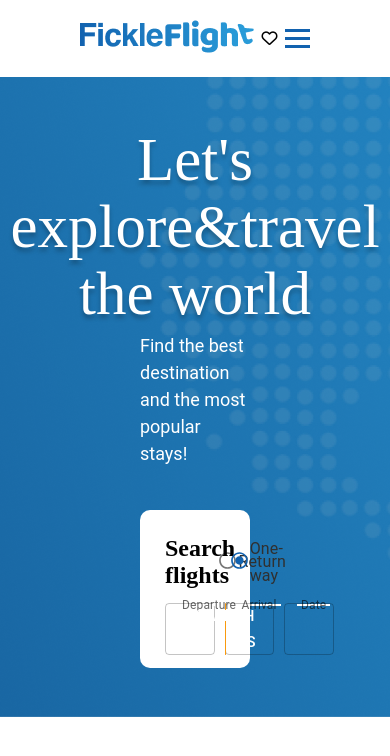
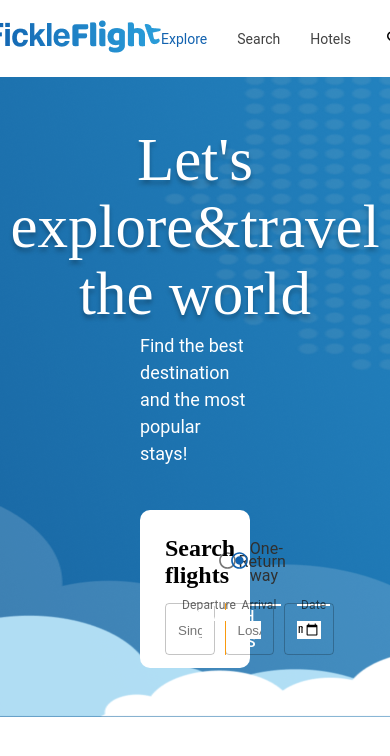
Before and after one commit to NuraibEsger/FickleFlight, a plain HTML site: page index.html in a window 390 px wide. Drawn offline with Linux system fonts and the light colour scheme.

Commit message:
resizing background picture

```diff
--- a/assets/sass/base/_base.scss
+++ b/assets/sass/base/_base.scss
@@ -1,6 +1,4 @@
-li{
-    list-style: none;
-}
+
 
 a{
     font-family: Roboto;
@@ -8,11 +6,6 @@ a{
     font-style: normal;
     font-weight: 400;
     line-height: normal;
-    text-decoration: none;
-}
-
-img{
-    width: 100%;
 }
 
 h1{
@@ -30,5 +23,5 @@ p{
     font-size: 18px;
     font-style: normal;
     font-weight: 400;
-    line-height: 27px; /* 150% */
+    line-height: 27px;
 }
--- a/assets/sass/base/_reset.scss
+++ b/assets/sass/base/_reset.scss
@@ -3,3 +3,11 @@
     padding: 0;
     box-sizing: border-box;
 }
+
+li{
+    list-style: none;
+}
+
+a{
+    text-decoration: none;
+}
--- a/assets/sass/components/_buttons.scss
+++ b/assets/sass/components/_buttons.scss
@@ -0,0 +1,33 @@
+.button-group{
+    width: 15%;
+    height: 100%;
+    display: flex;
+    padding: 5px;
+    flex-direction: column;
+    justify-content: center;
+    align-items: center;
+    gap: 10px;
+    cursor: pointer;
+
+    &-search{
+        display: flex;
+        width: 100%;
+        height: 100%;
+        flex-direction: column;
+        justify-content: center;
+        align-items: center;
+        border-radius: 4px;
+        background-color: $button-color;
+    }
+    &-text{
+        text-align: center;
+        font-feature-settings: 'clig' off, 'liga' off;
+        font-family: Roboto;
+        font-size: 15px;
+        font-style: normal;
+        font-weight: 500;
+        line-height: 26px;
+        letter-spacing: 0.46px;
+        text-transform: uppercase;
+    }
+}
--- a/assets/sass/utilities/_container.scss
+++ b/assets/sass/utilities/_container.scss
@@ -43,66 +43,6 @@
             color: $primary-color;
         }
 
-    }
-    .hamburger{
-        display: none;
-        cursor: pointer;
-        &-bar{
-            display: block;
-            width: 25px;
-            height: 3px;
-            margin: 5px auto;
-            -webkit-transition: all 0.3 ease-in-out;
-            transition: all 0.3 ease-in-out;
-            background-color: $primary-color;
-        }
-    }
-    @media(max-width: 768px){
-        .hamburger{
-            display: block;
-        }
-        .hamburger.active .hamburger-bar:nth-child(2){
-            opacity: 0;
-        }
-        .hamburger.active .hamburger-bar:nth-child(1){
-            transform: translateY(8px) rotate(45deg);
-        }
-        .hamburger.active .hamburger-bar:nth-child(3){
-            transform: translateY(-8px) rotate(-45deg);
-        }
-
-        .navbar-menu{
-            position: fixed;
-            left: -100%;
-            top: 70px;
-            gap: 0;
-            flex-direction: column;
-            width: 100%;
-            text-align: center;
-            transition: 0.3s;
-
-            &-explore{
-                margin: 16px 0;
-            }
-            &-explore.active{
-                left:0;
-            }
-
-            &-search{
-                margin: 16px 0;
-            }
-            &-search.active{
-                left:0;
-            }
-
-            &-hotels{
-                margin: 16px 0;
-            }
-            &-hotels.active{
-                left:0;
-            }
-
-        }
     }
 }
 
@@ -237,38 +177,7 @@
                     align-self: stretch;
                 }
             }
-            .button-group{
-                width: 15%;
-                height: 100%;
-                display: flex;
-                padding: 5px;
-                flex-direction: column;
-                justify-content: center;
-                align-items: center;
-                gap: 10px;
 
-                &-search{
-                    display: flex;
-                    width: 100%;
-                    height: 100%;
-                    flex-direction: column;
-                    justify-content: center;
-                    align-items: center;
-                    border-radius: 4px;
-                    background-color: $button-color;
-                }
-                &-text{
-                    text-align: center;
-                    font-feature-settings: 'clig' off, 'liga' off;
-                    font-family: Roboto;
-                    font-size: 15px;
-                    font-style: normal;
-                    font-weight: 500;
-                    line-height: 26px;
-                    letter-spacing: 0.46px;
-                    text-transform: uppercase;
-                }
-            }
         }
 
     }
--- a/assets/sass/utilities/_main.scss
+++ b/assets/sass/utilities/_main.scss
@@ -1,8 +1,5 @@
 .search-background{
-    width: fixed;
-    height: 640px;
-    background: url("/assets/images/9b977bd47a30a4e543b4224bd388e353.png"), url("/assets/images/Banner\ Gradient.png") lightgray 50% / cover no-repeat;
-    flex-shrink: 0;
+    background: url("/assets/images/9b977bd47a30a4e543b4224bd388e353\ \(1\).png"), url("/assets/images/Banner\ Gradient.png") lightgray 50% / cover no-repeat;
 }
 
 .home-tittle{
@@ -26,6 +23,16 @@
     align-self: stretch;
     border-radius: 4px;
     border: 1px solid var(--other-outlined-border, rgba(0, 0, 0, 0.23));
+
+    &-text{
+        width: 100%;
+        height: 100%;
+        display: flex;
+        padding: 15px 0px;
+        align-items: center;
+        gap: 8px;
+        align-self: stretch;
+    }
 }
 
 .label-container{
@@ -38,7 +45,9 @@
     background: var(--background-paper, #FFF);
 }
 
-.depat{
+
+
+.label-container-text{
     color: var(--text-secondary, rgba(0, 0, 0, 0.60));
     font-feature-settings: 'clig' off, 'liga' off;
     font-family: Roboto;
@@ -48,3 +57,9 @@
     line-height: 12px; /* 100% */
     letter-spacing: 0.15px;
 }
+
+.search-input-text{
+    width: 100%;
+    height: 100%;
+    border: none;
+}
--- a/index.html
+++ b/index.html
@@ -22,11 +22,6 @@
                 <div class="navbar-items-wishlist">
                     <i class="fa-regular fa-heart navbar-items-wishlist-icon"></i>
                 </div>
-            </div>
-            <div class="hamburger">
-                <span class="hamburger-bar"></span>
-                <span class="hamburger-bar"></span>
-                <span class="hamburger-bar"></span>
             </div>
         </nav>
     </header>
@@ -64,17 +59,26 @@
                         <div class="search-form-input-row">
                             <div class="search-form-input-row-dpt">
                                 <div class="input">
-                                    <div class="label-container"><p class="depat">Departure</p></div>
+                                    <div class="label-container"><p class="label-container-text">Departure</p></div>
+                                    <div class="input-text">
+                                        <input class="search-input-text" type="text" placeholder="Singapure (SIN)">
+                                    </div>
                                 </div>
                             </div>
                             <div class="search-form-input-row-arr">
                                 <div class="input">
-                                    <div class="label-container"><p class="depat">Arrival</p></div>
+                                    <div class="label-container"><p class="label-container-text">Arrival</p></div>
+                                    <div class="input-text">
+                                        <input class="search-input-text" type="text" placeholder="LosAngeles (LA)">
+                                    </div>
                                 </div>
                             </div>
                             <div class="search-form-input-row-date">
                                 <div class="input">
-                                    <div class="label-container"><p class="depat">Date</p></div>
+                                    <div class="label-container"><p class="label-container-text">Date</p></div>
+                                    <div class="input-text">
+                                        <input class="search-input-text" type="date">
+                                    </div>
                                 </div>
                             </div>
                         </div>
```
Also changed, not shown: assets/images/9b977bd47a30a4e543b4224bd388e353 (1).png (added), assets/images/9b977bd47a30a4e543b4224bd388e353.png (deleted), assets/style.css, 1 other file.
